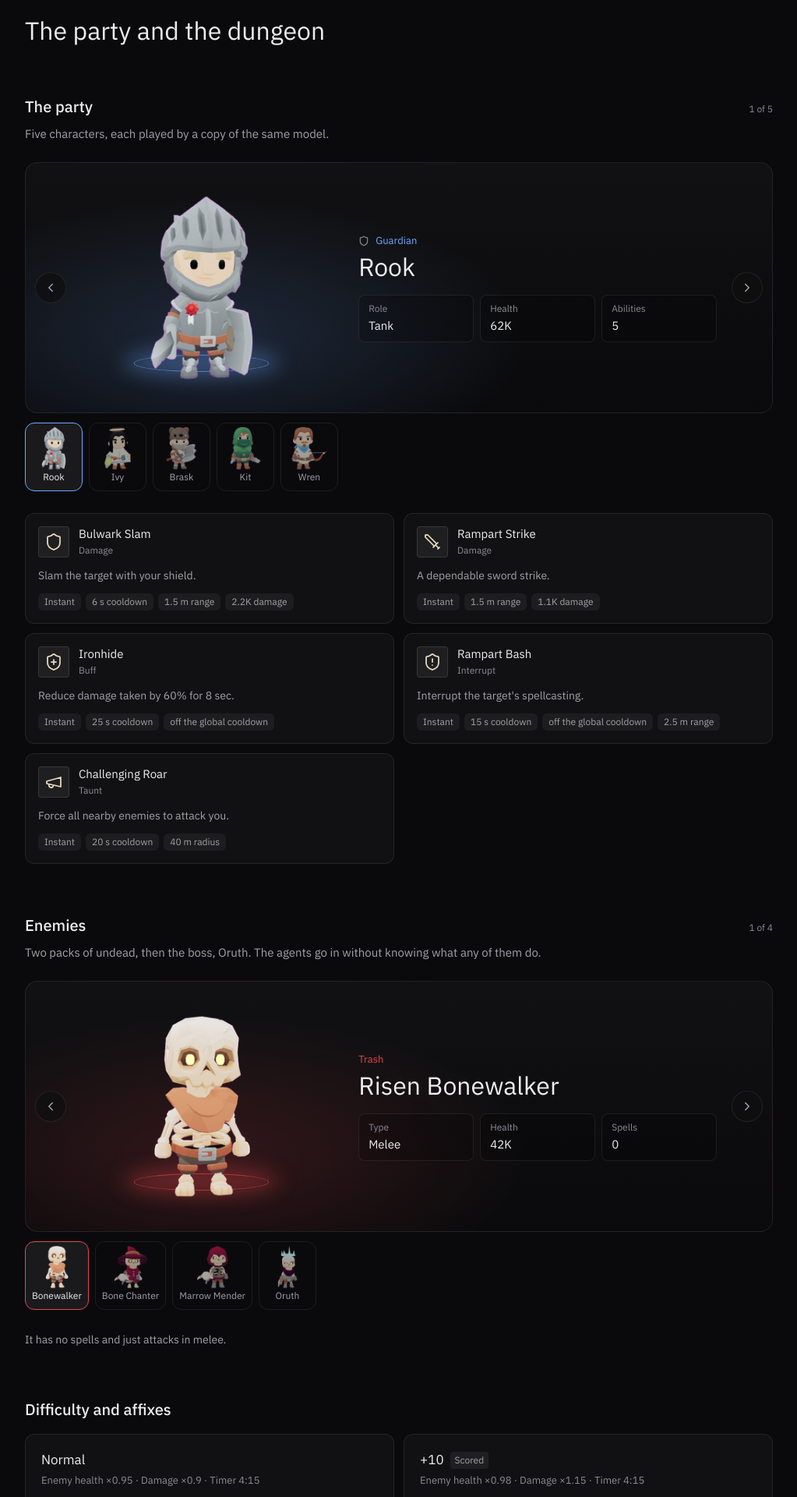
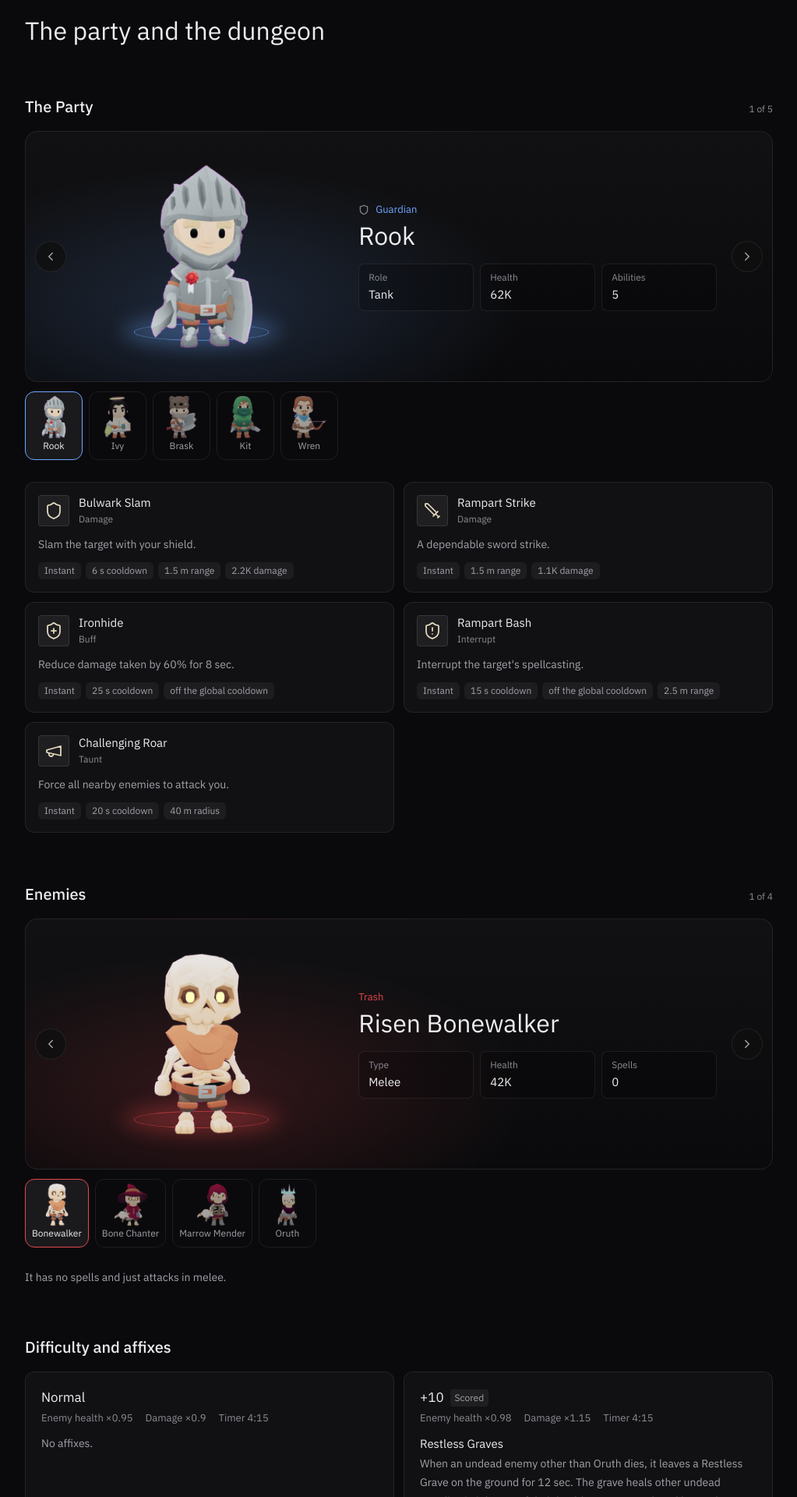
Before and after one commit to aicho2023/MythicBench, a React (Vite) app in the folder web/: page /party in a window 1280 px wide. Shown: the part 100-2020 px from the top of the page at 78% size, without its empty margins (128-1151 px from the left). Built offline with nearby package versions, Linux system fonts and the light colour scheme.

Commit message:
Party: no section intros, The Party, no dots in the tier line
Co-Authored-By: Claude Opus 5.5 <noreply@anthropic.com>

```diff
--- a/web/src/pages/Party.tsx
+++ b/web/src/pages/Party.tsx
@@ -84,7 +84,7 @@ const portrait = (id: string) => `${import.meta.env.BASE_URL}portraits/${id}.png
  * to pick from, and its abilities below. Arrows, the arrow keys and a swipe
  * move through the roster; /party#<id> opens on that character.
  */
-function Roster({ id, title, intro, cards }: { id: string; title: string; intro: ReactNode; cards: Character[] }) {
+function Roster({ id, title, cards }: { id: string; title: string; cards: Character[] }) {
   const pick = () => Math.max(0, cards.findIndex((c) => `#${c.id}` === location.hash))
   const [i, setI] = useState(pick)
   const [dir, setDir] = useState(1)
@@ -127,10 +127,9 @@ function Roster({ id, title, intro, cards }: { id: string; title: string; intro:
         <h2 className="text-[20px] font-medium text-fg">{title}</h2>
         <p className="num text-[12px] text-fg-faint">{i + 1} of {cards.length}</p>
       </div>
-      <p className="mt-2 max-w-[680px] text-[15px] leading-6 text-fg-muted">{intro}</p>
 
       {/* The stage */}
-      <div className="relative mt-6 touch-pan-y select-none overflow-hidden rounded-2xl border border-line"
+      <div className="relative mt-4 touch-pan-y select-none overflow-hidden rounded-2xl border border-line"
         onPointerDown={down} onPointerUp={up} onPointerCancel={() => { swipe.current = null }}
         style={{ background: `radial-gradient(ellipse 60% 80% at 25% 70%, ${c.color}2e, transparent 70%), linear-gradient(180deg, ${COLOR.surface}, ${COLOR.bg})` }}>
         <button className={`${arrow} left-3`} onClick={() => go(i - 1)} aria-label="Previous"><ChevronLeft size={18} /></button>
@@ -224,11 +223,9 @@ export function Party() {
 
         {g && (
           <>
-            <Roster id="party" title="The party" cards={party}
-              intro="Five characters, each played by a copy of the same model." />
+            <Roster id="party" title="The Party" cards={party} />
 
-            <Roster id="enemies" title="Enemies" cards={enemies}
-              intro="Two packs of undead, then the boss, Oruth. The agents go in without knowing what any of them do." />
+            <Roster id="enemies" title="Enemies" cards={enemies} />
 
             <section id="difficulty" className="scroll-mt-20">
               <h2 className="text-[20px] font-medium text-fg">Difficulty and affixes</h2>
@@ -239,8 +236,10 @@ export function Party() {
                       {t.name}
                       {t.id === 'plus10' && <span className="rounded bg-white/[0.06] px-1.5 py-0.5 text-[12px] text-fg-muted">Scored</span>}
                     </h3>
-                    <p className="num mt-1 text-[13px] text-fg-faint">
-                      Enemy health ×{t.enemy_hp} · Damage ×{t.enemy_dmg} · Timer {Math.floor(t.limit_s / 60)}:{String(t.limit_s % 60).padStart(2, '0')}
+                    <p className="num mt-1 flex flex-wrap gap-x-4 text-[13px] text-fg-faint">
+                      <span>Enemy health ×{t.enemy_hp}</span>
+                      <span>Damage ×{t.enemy_dmg}</span>
+                      <span>Timer {Math.floor(t.limit_s / 60)}:{String(t.limit_s % 60).padStart(2, '0')}</span>
                     </p>
                     {t.affixes.length ? (
                       <ul className="mt-3 space-y-3">
```
